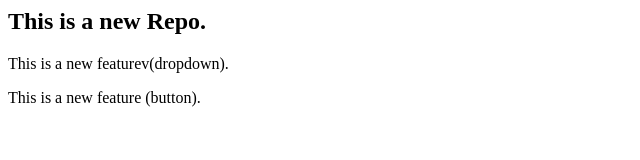
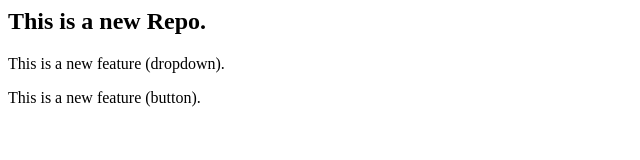
Before and after one commit to Niseiii-04/localrepo, a plain HTML site: page index.html in a window 1280 px wide. Shown: the full height of the page, 0-640 px from the left. Drawn offline with Linux system fonts and the light colour scheme.

Commit message:
Add correct features

```diff
--- a/index.html
+++ b/index.html
@@ -1,3 +1,3 @@
 <h2>This is a new Repo.</h2>
-<p>This is a new featurev(dropdown).</p>
+<p>This is a new feature (dropdown).</p>
 <p>This is a new feature (button).</p>
```
